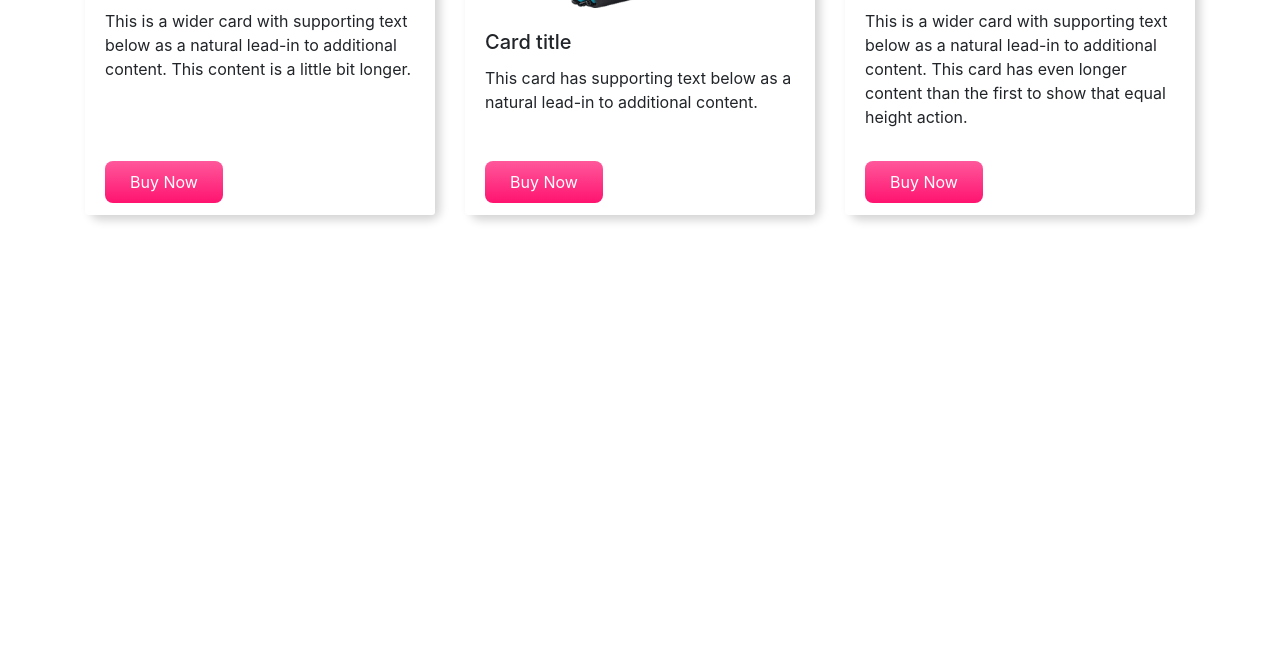
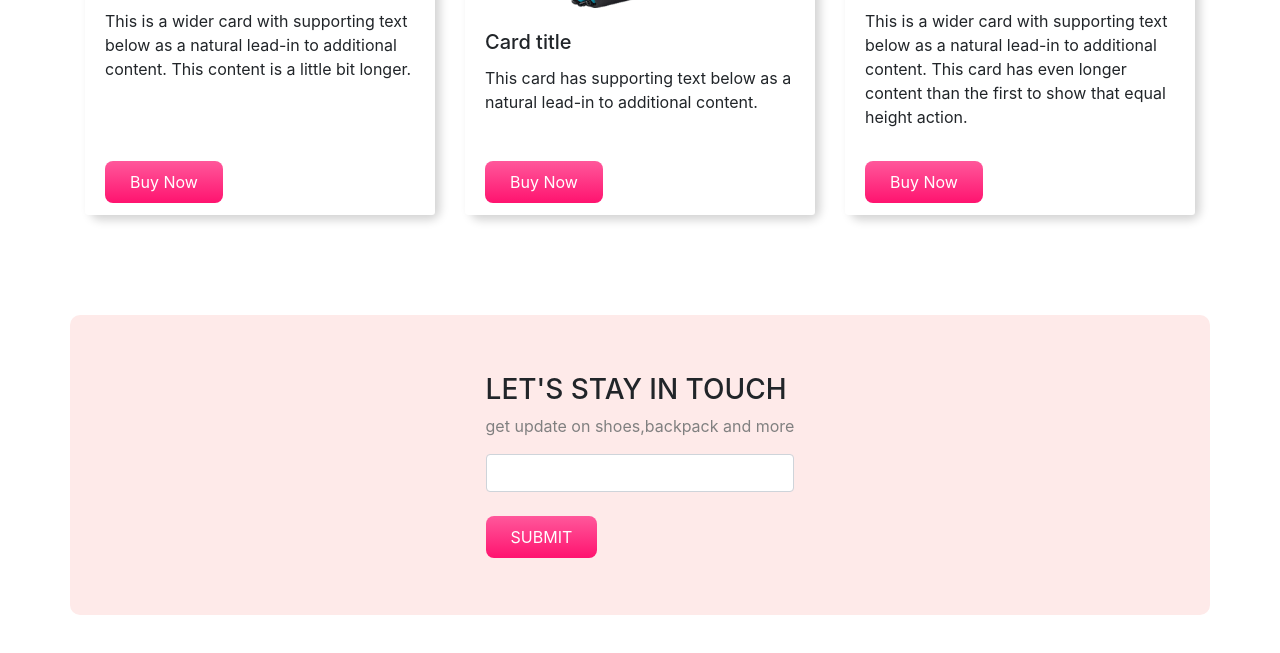
Before and after one commit to Mr188175/panda-commerce, a plain HTML site: page index.html in a window 1280 px wide. Shown: the part 1957-2610 px from the top of the page. Before the commit the page ends 2272 px from the top, so only its background shows below. Drawn offline with nearby package versions, Linux system fonts and the light colour scheme.

Commit message:
subscribe done

```diff
--- a/index.html
+++ b/index.html
@@ -193,6 +193,16 @@
         </div>
       </div>
     </section>
+
+    <section class="container orange-bg d-flex justify-content-center align-items-center" id="subscribe"  >
+
+      <div>
+        <h3>LET'S STAY IN TOUCH</h3>
+        <P>get update on shoes,backpack and more</P>
+        <input type="text" class="form-control"><br>
+        <button class="btn-buy-now">SUBMIT</button>
+      </div>
+    </section>
     <script src="https://code.jquery.com/jquery-3.5.1.slim.min.js" integrity="sha384-DfXdz2htPH0lsSSs5nCTpuj/zy4C+OGpamoFVy38MVBnE+IbbVYUew+OrCXaRkfj" crossorigin="anonymous"></script>
     <script src="https://cdn.jsdelivr.net/npm/popper.js@1.16.0/dist/umd/popper.min.js" integrity="sha384-Q6E9RHvbIyZFJoft+2mJbHaEWldlvI9IOYy5n3zV9zzTtmI3UksdQRVvoxMfooAo" crossorigin="anonymous"></script>
     <script src="https://stackpath.bootstrapcdn.com/bootstrap/4.5.0/js/bootstrap.min.js" integrity="sha384-OgVRvuATP1z7JjHLkuOU7Xw704+h835Lr+6QL9UvYjZE3Ipu6Tp75j7Bh/kR0JKI" crossorigin="anonymous"></script>
--- a/style.css
+++ b/style.css
@@ -59,3 +59,11 @@
     background-color: #fff;
     border-top: none;
 }
+
+#subscribe {
+    height: 300px;
+}
+
+#subscribe p {
+    color: grey;
+}
```
